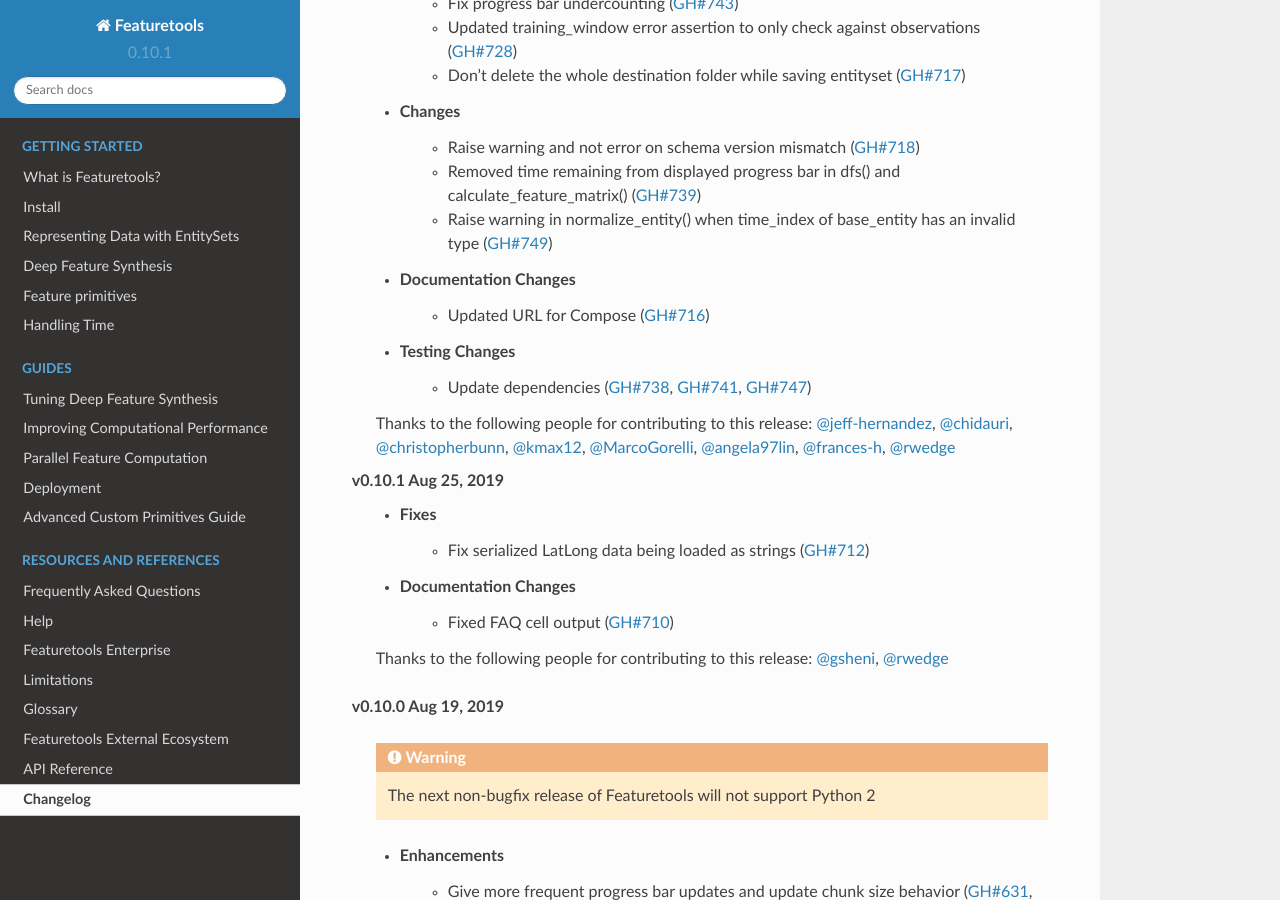
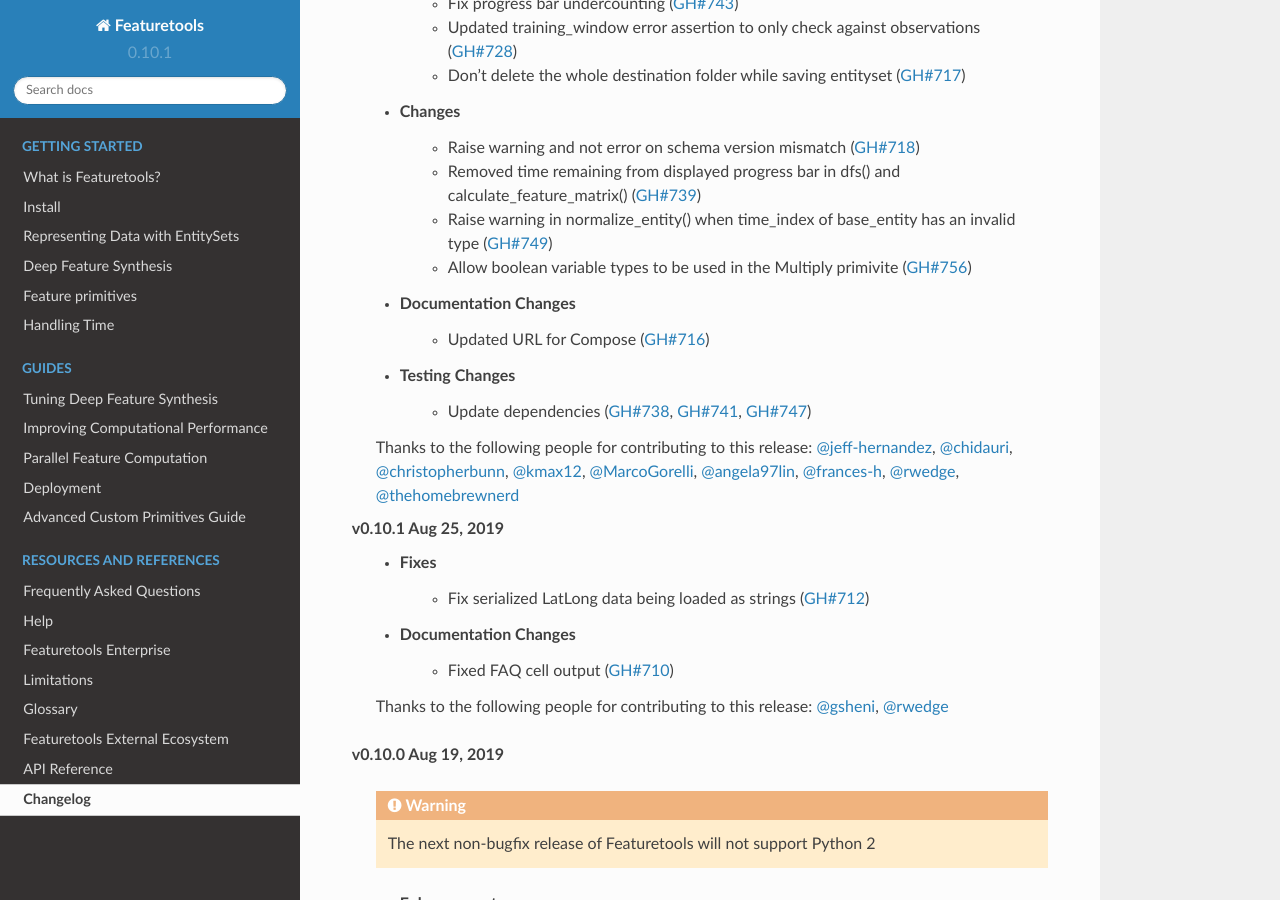
Before and after one commit to alteryx/featuretools, a Sphinx documentation site: the page built from docs/source/changelog.rst, in a window 1280 px wide and 900 px high, scrolled down 523 px. Built offline with Sphinx 7.4.7 and the Read the Docs theme 2.0.0, drawn with Linux system fonts in a browser that asks for light colours; pages that are not in the unit, such as notebooks, are missing from menus.

Commit message:
update changelog.rst

```diff
--- a/docs/source/changelog.rst
+++ b/docs/source/changelog.rst
@@ -19,13 +19,14 @@
         * Raise warning and not error on schema version mismatch (:pr:`718`)
         * Removed time remaining from displayed progress bar in dfs() and calculate_feature_matrix() (:pr:`739`)
         * Raise warning in normalize_entity() when time_index of base_entity has an invalid type (:pr:`749`)
+        * Allow boolean variable types to be used in the Multiply primivite (:pr:`756`)
     * Documentation Changes
         * Updated URL for Compose (:pr:`716`)
     * Testing Changes
         * Update dependencies (:pr:`738`, :pr:`741`, :pr:`747`)
 
     Thanks to the following people for contributing to this release:
-    :user:`jeff-hernandez`, :user:`chidauri`, :user:`christopherbunn`, :user:`kmax12`, :user:`MarcoGorelli`, :user:`angela97lin`, :user:`frances-h`, :user:`rwedge`
+    :user:`jeff-hernandez`, :user:`chidauri`, :user:`christopherbunn`, :user:`kmax12`, :user:`MarcoGorelli`, :user:`angela97lin`, :user:`frances-h`, :user:`rwedge`, :user:`thehomebrewnerd`
 
 
 **v0.10.1 Aug 25, 2019**
```
